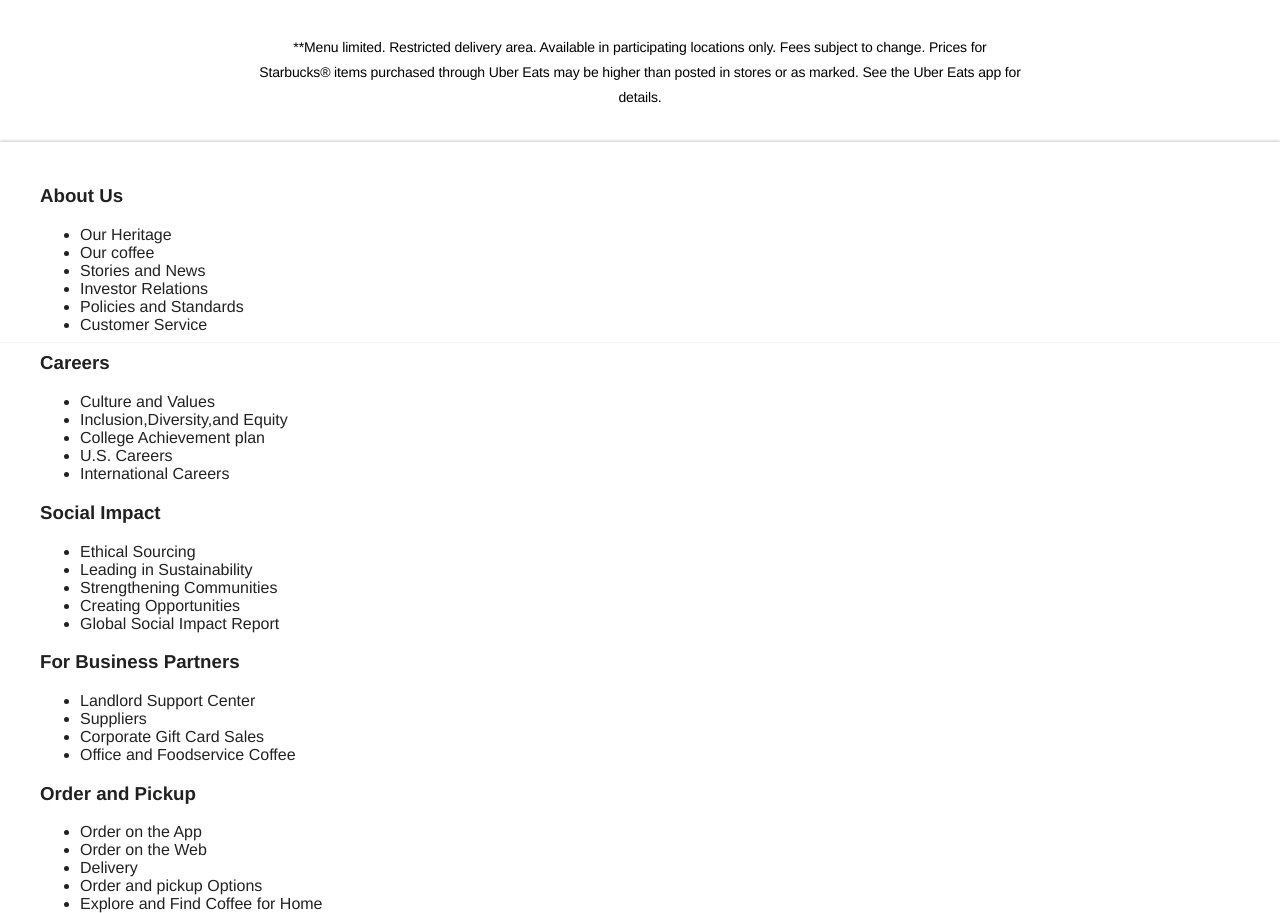
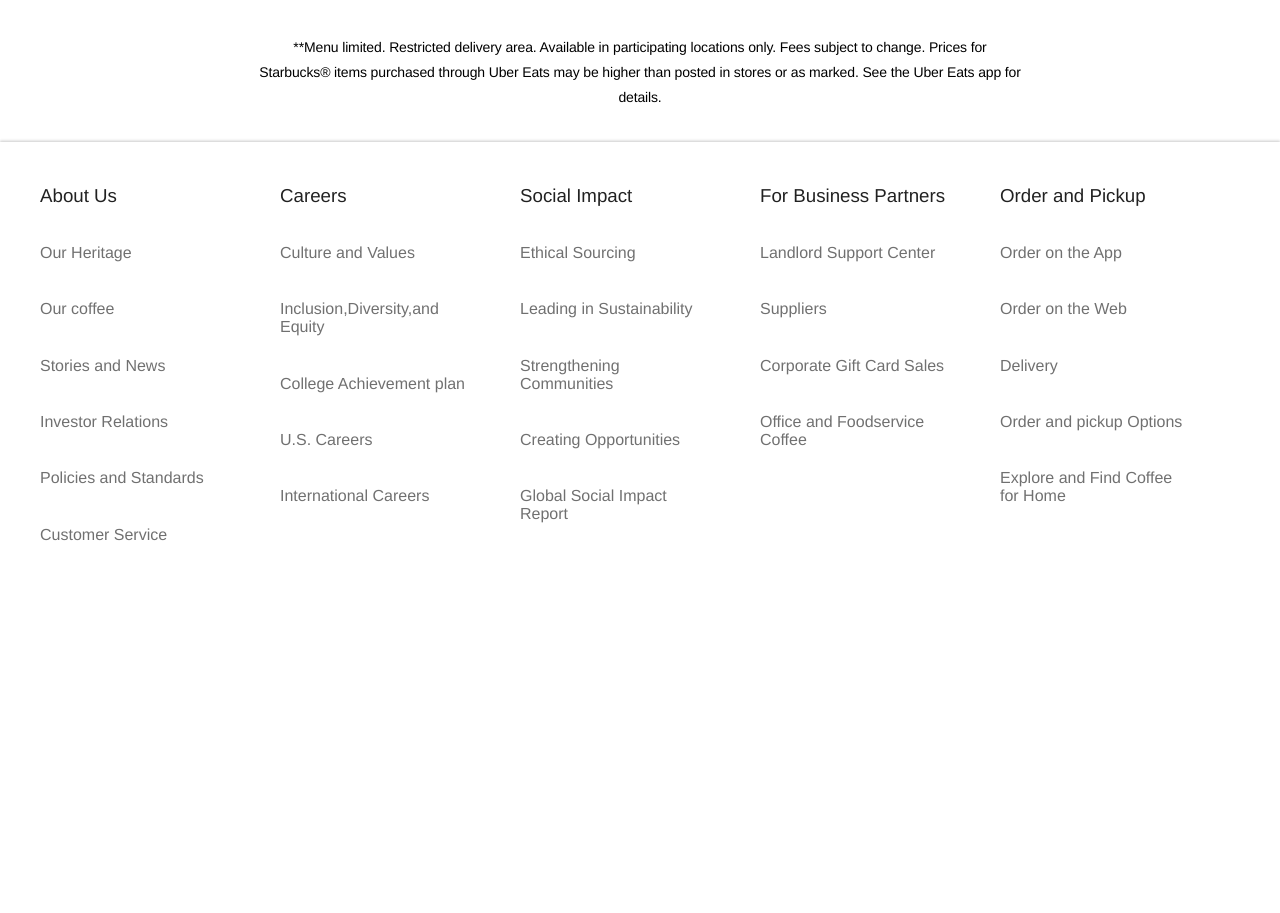
Before and after one commit to Saif-Shamjid/Starbucks-LandingPage-Clone, a plain HTML site: page index.html in a window 1280 px wide. Shown: the part 2681-3594 px from the top of the page. After the commit the page ends 3274 px from the top, so only its background shows below. Drawn offline with Linux system fonts and the light colour scheme.

Commit message:
Complete creating footer!

```diff
--- a/footer.css
+++ b/footer.css
@@ -1,9 +1,39 @@
 footer {
-    height: 200px;
     padding: 24px 0;
     box-shadow: 0 -1px 3px rgb(0 0 0 / 10%), 0 -2px 2px rgb(0 0 0 / 6%), 0 0 2px rgb(0 0 0 / 7%);
 }
 
 .footer-container {
     padding: 0 40px;
+    display:flex;
+    max-width: 1440px;
+    margin: 0 auto;
 }
+
+.footer-container ul {
+    list-style-type: none;
+    margin: 0;
+    padding: 0;
+}
+
+.footer-container ul li {
+    color: rgba(0,0,0,.56);
+    padding-top: .8rem;
+    padding-bottom: .8rem;
+    margin-bottom: .8rem;
+}
+
+.footer-container ul li:hover {
+    color: rgba(0,0,0,.87);
+    cursor: pointer;
+}
+
+.link-container {
+    width:190px;
+    margin-right: 50px;
+}
+
+footer h3 {
+    font-weight: 400;
+    margin-bottom: 24px;
+}
```
